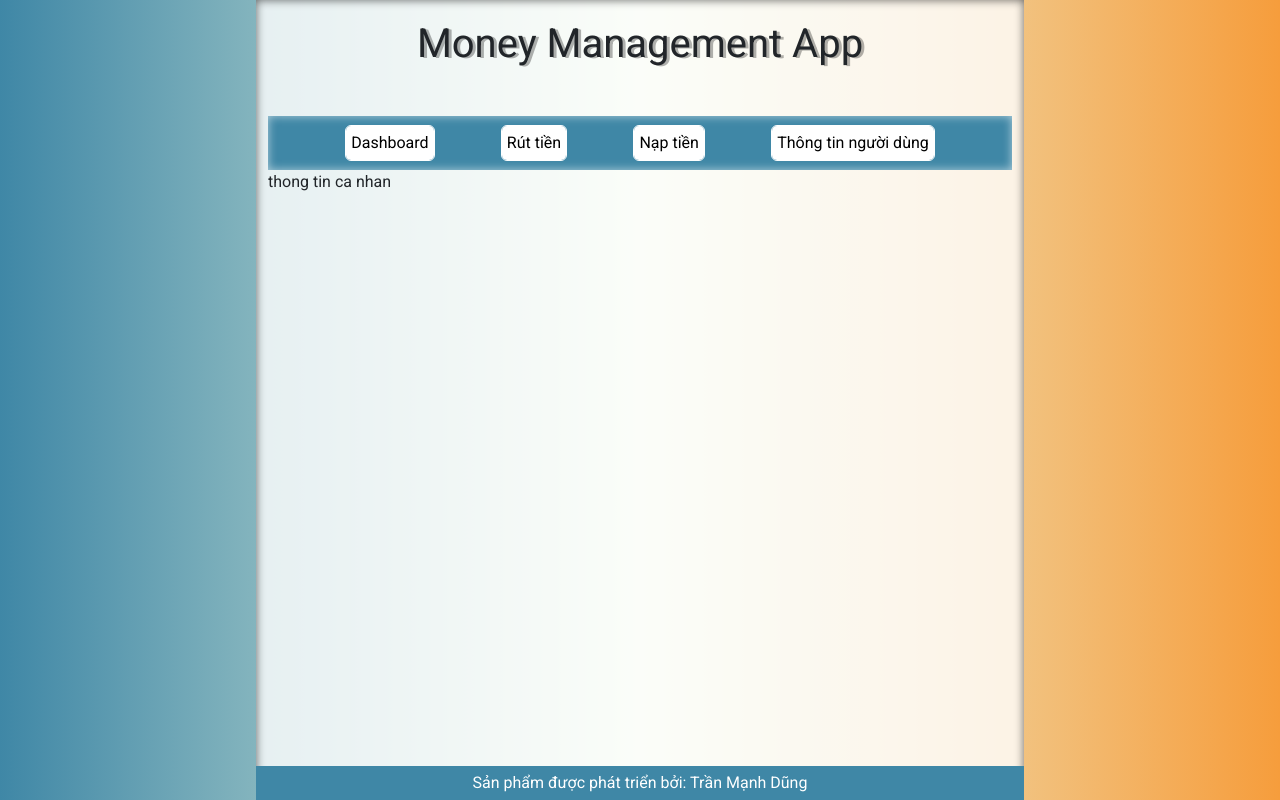
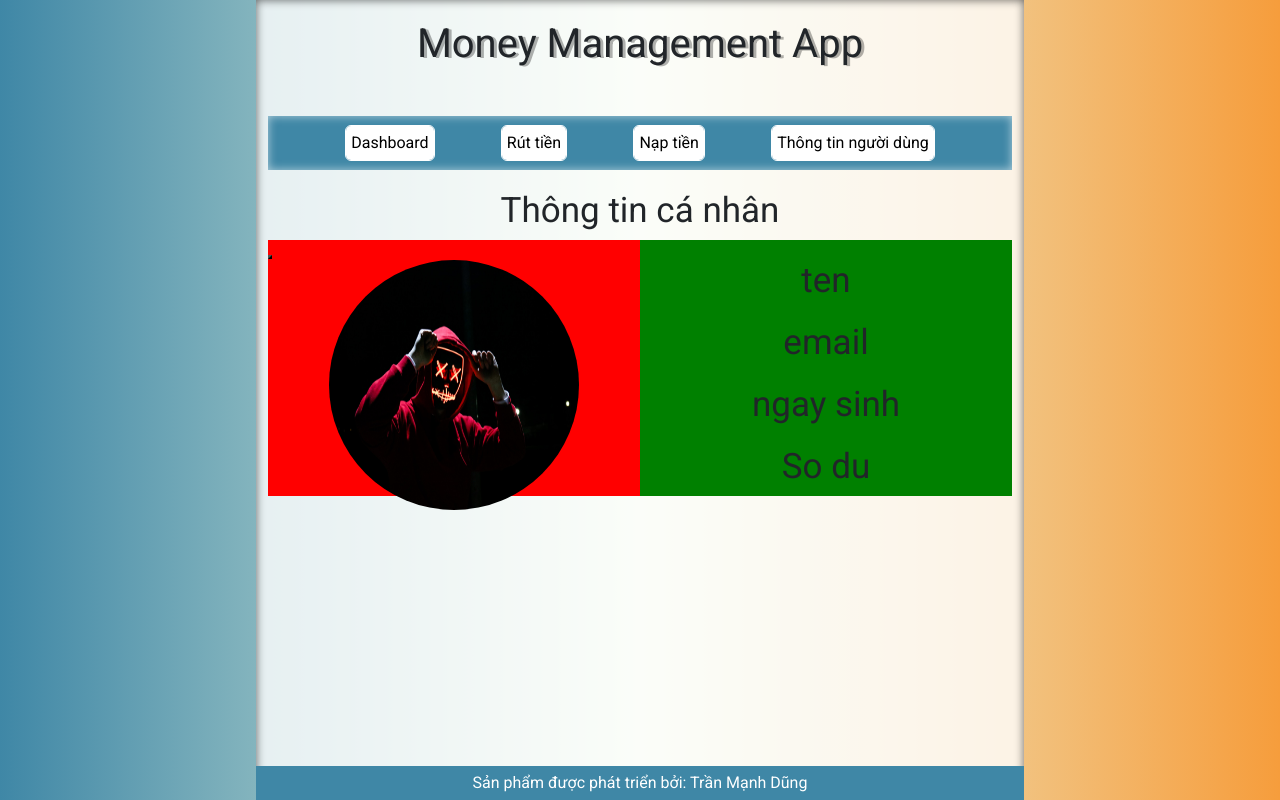
Before and after one commit to DungTran582001/DockerReview, a Django app: page /thongtin in a window 1280 px wide. Run offline with Django 4.2, Linux system fonts and the light colour scheme; some libraries are stand-ins or nearby versions.

Commit message:
prebuild inforuser page

```diff
--- a/app/manaTransaction/static/css/base.css
+++ b/app/manaTransaction/static/css/base.css
@@ -16,7 +16,7 @@ body{
 .container{
     width: 60%;
     background: rgba(255, 255, 255, 0.8);
-    height: 100%;
+    height: 100vh;
     position: absolute;
     left: 0;
     right: 0;
--- a/app/manaTransaction/static/css/dashboard.css
+++ b/app/manaTransaction/static/css/dashboard.css
@@ -1,3 +1,7 @@
+.container{
+    height: unset;
+}
+
 .box1 {
     width: 100%;
 }
--- /dev/null
+++ b/app/manaTransaction/static/css/inforuser.css
@@ -0,0 +1,31 @@
+.infor-user__con h1{
+    text-align: center;
+    font-size: 35px;
+    margin-top: 20px;
+}
+
+.box{
+    display: flex;
+}
+
+.box .left-box{
+    position: relative;
+    background-color: red;
+    width: 50%;
+}
+
+.box .left-box img{
+    position: absolute;
+    left: 0;
+    right: 0;
+    margin: auto;
+    margin-top: 20px;
+    border-radius: 50%;
+    width: 250px;
+    height: 250px;
+}
+
+.box .right-box{
+    width: 50%;
+    background-color: green;
+}
--- a/app/manaTransaction/templates/manaTransaction/inforuser.html
+++ b/app/manaTransaction/templates/manaTransaction/inforuser.html
@@ -1,6 +1,23 @@
 {% extends 'manaTransaction/base.html' %}
 {% load static %}
 {% block title %}Thong tin ca nhan{% endblock title %}
+{% block css %}
+<link rel="stylesheet" href="{% static 'css/inforuser.css' %}">
+{% endblock css %}
 {% block content %}
-thong tin ca nhan
+<div class="infor-user__con">
+    <h1>Thông tin cá nhân</h1>
+    <div class="box">
+        <div class="left-box">
+            <img src="{% static 'images/default-avatar.jpg' %}" alt="avatar">
+            <button></button>
+        </div>
+        <div class="right-box">
+            <h1>ten</h1>
+            <h1>email</h1>
+            <h1>ngay sinh</h1>
+            <h1>So du</h1>
+        </div>
+    </div>
+</div>
 {% endblock content %}
```
Also changed, not shown: app/manaTransaction/templates/manaTransaction/dashboard.html (+7 -0 lines).
